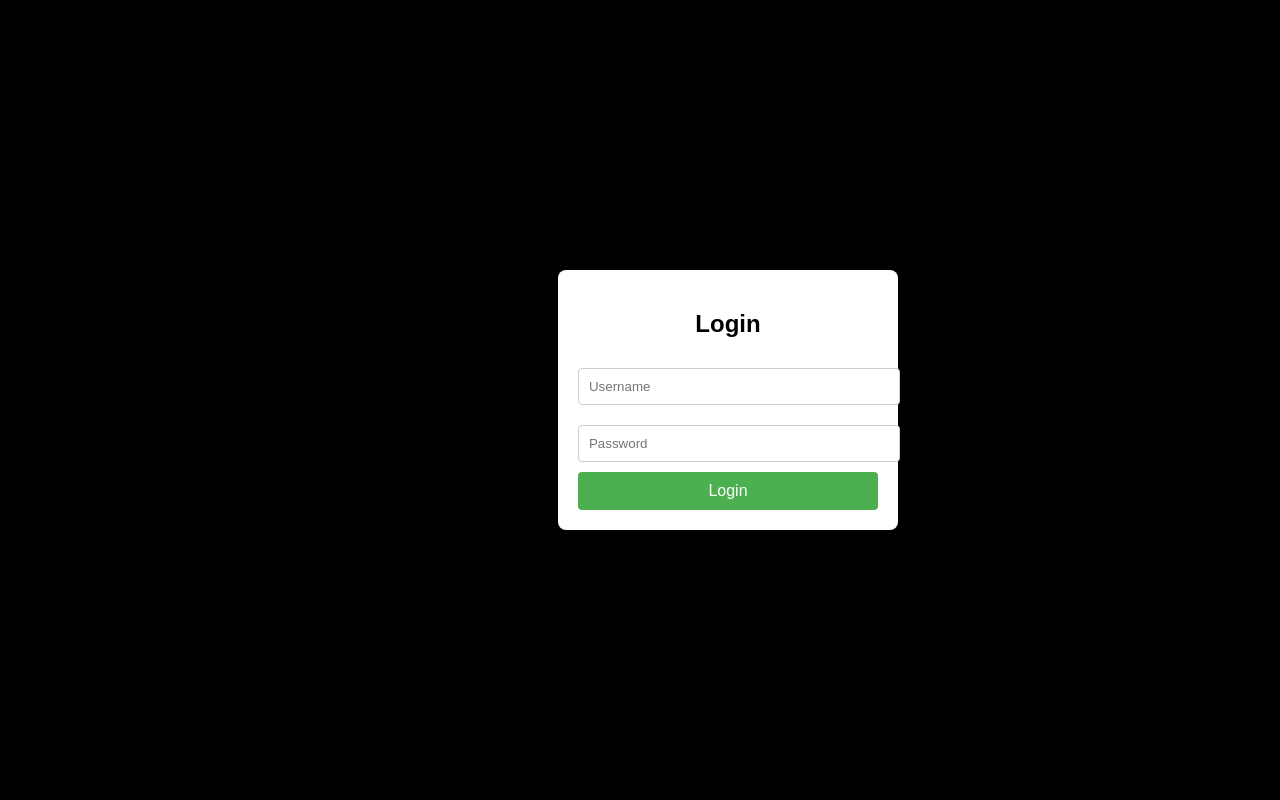
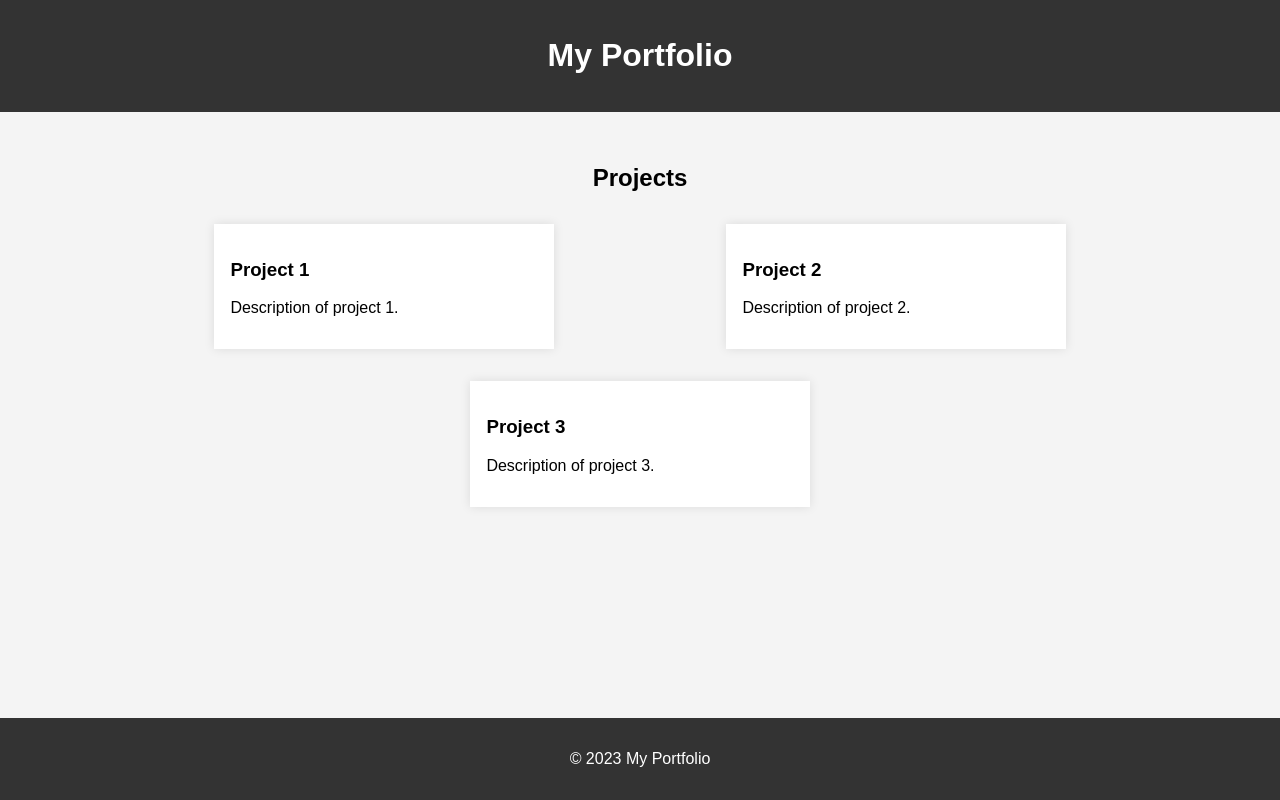
Before and after one commit to Shriram-Vibhute/app, a plain HTML site: page index.html in a window 1280 px wide. Drawn offline with Linux system fonts and the light colour scheme.

Commit message:
add portfolio

```diff
--- a/index.html
+++ b/index.html
@@ -1,23 +1,82 @@
 <!DOCTYPE html>
 <html lang="en">
-
 <head>
     <meta charset="UTF-8">
     <meta name="viewport" content="width=device-width, initial-scale=1.0">
-    <title>Login Form</title>
-    <link rel="stylesheet" href="styles.css">
+    <title>Portfolio</title>
+    <style>
+        body {
+            font-family: Arial, sans-serif;
+            margin: 0;
+            padding: 0;
+            background-color: #f4f4f4;
+        }
+        header {
+            background-color: #333;
+            color: #fff;
+            padding: 1rem 0;
+            text-align: center;
+        }
+        .container {
+            width: 80%;
+            margin: auto;
+            overflow: hidden;
+        }
+        .main {
+            padding: 2rem 0;
+        }
+        .main h2 {
+            text-align: center;
+            margin-bottom: 1rem;
+        }
+        .projects {
+            display: flex;
+            flex-wrap: wrap;
+            justify-content: space-around;
+        }
+        .project {
+            background: #fff;
+            margin: 1rem;
+            padding: 1rem;
+            box-shadow: 0 0 10px rgba(0, 0, 0, 0.1);
+            width: 30%;
+        }
+        footer {
+            background-color: #333;
+            color: #fff;
+            text-align: center;
+            padding: 1rem 0;
+            position: fixed;
+            bottom: 0;
+            width: 100%;
+        }
+    </style>
 </head>
-
 <body>
-    <h1>Login Form</h1>
-    <div class="login-container">
-        <h2>Login</h2>
-        <form action="/login" method="post">
-            <input type="text" name="username" placeholder="Username" required>
-            <input type="password" name="password" placeholder="Password" required>
-            <input type="submit" value="Login">
-        </form>
+    <header>
+        <h1>My Portfolio</h1>
+    </header>
+    <div class="container">
+        <section class="main">
+            <h2>Projects</h2>
+            <div class="projects">
+                <div class="project">
+                    <h3>Project 1</h3>
+                    <p>Description of project 1.</p>
+                </div>
+                <div class="project">
+                    <h3>Project 2</h3>
+                    <p>Description of project 2.</p>
+                </div>
+                <div class="project">
+                    <h3>Project 3</h3>
+                    <p>Description of project 3.</p>
+                </div>
+            </div>
+        </section>
     </div>
+    <footer>
+        <p>&copy; 2023 My Portfolio</p>
+    </footer>
 </body>
-
 </html>
```
